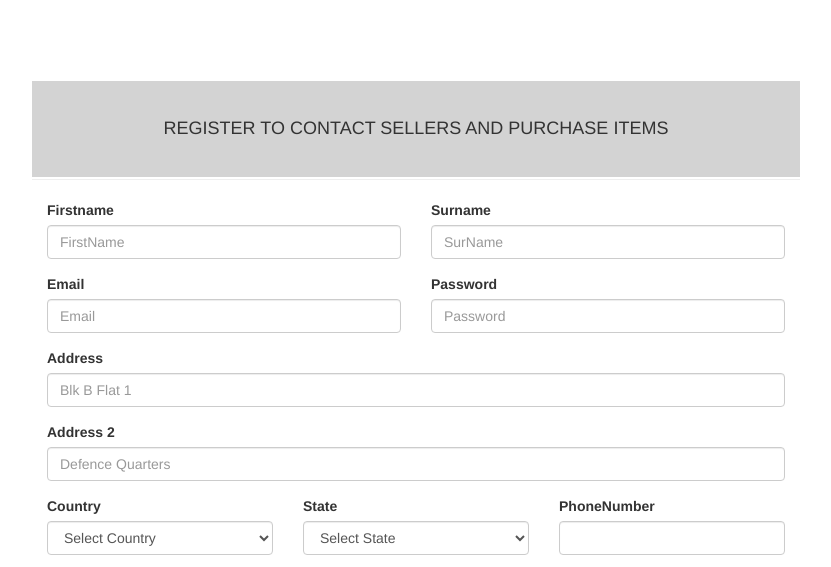
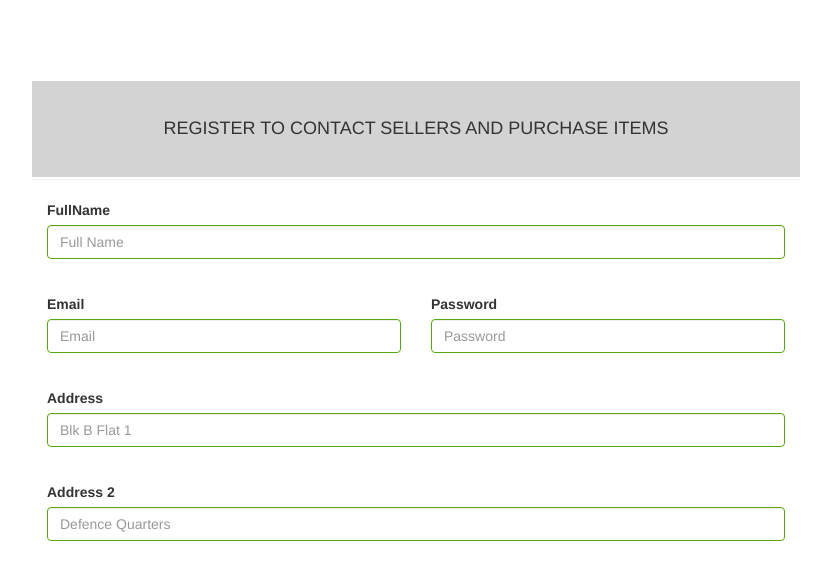
Before and after one commit to Omotola28/Advertisement-Website, a PHP site: page /register.php in a window 1280 px wide. Shown: the part 443-1010 px from the top of the page, without its empty margins (224-1055 px from the left). Run offline with PHP 8.4, Linux system fonts and the light colour scheme; data that the repository does not hold is empty; some libraries are stand-ins or nearby versions.

Commit message:
improving constraints for user input in the form register

```diff
--- a/Models/CustomerData.php
+++ b/Models/CustomerData.php
@@ -24,8 +24,8 @@ class CustomerData
     public function insertIntoDB()
     {
         if (isset($_POST['register'])) {
-            $first_N = $_POST['firstName'];
-            $last_N = $_POST['surName'];
+            $full_N = $_POST['fullName'];
+            #$last_N = $_POST['surName'];
             $email = $_POST['email'];
             $password = password_hash($_POST['password'], PASSWORD_BCRYPT);
             $hash = md5(rand(0, 1000));
@@ -53,7 +53,7 @@ class CustomerData
                 if($captcha != $_SESSION['captcha'])
                     $_SESSION['message'] = "Captcha text entered wrong";
                 else {
-                    $sqlQuery1 = "INSERT INTO users (firstName,surName,email, password,hash, phonenumber) VALUES ('$first_N','$last_N','$email',
+                    $sqlQuery1 = "INSERT INTO users (fullName,email, password,hash, phonenumber) VALUES ('$full_N','$email',
                         '$password','$hash','$phoneNo')";
                     $statement = $this->_dbConnection->prepare($sqlQuery1); // prepare a PDO statement
                     $statement->execute(); // execute the PDO statement
@@ -93,14 +93,14 @@ class CustomerData
                 $user = $result->fetch(PDO::FETCH_ASSOC);
                 if (password_verify($_POST['inputPwd'], $user['password']) ) {
                     if($user['userRole']=== 'admin-false'){
-                        $_SESSION['firstName'] = $user['firstName'];
+                        $_SESSION['fullName'] = $user['fullName'];
                         $_SESSION['email'] = $user['email'];
                         $_SESSION['user_id'] = $user['usersID'];
                         $_SESSION['logged_in'] = true;
                         header("location: index.php");
                         exit();
                     }else{
-                        $_SESSION['firstName'] = $user['firstName'];
+                        $_SESSION['fullName'] = $user['fullName'];
                         $_SESSION['email'] = $user['email'];
                         $_SESSION['user_id'] = $user['usersID'];
                         $_SESSION['logged_in'] = true;
@@ -145,8 +145,8 @@ class CustomerData
      * @param $userID used to update specific user information in the database
      */
     public function updateInfo($userID){
-            $fname = $_POST['firstName'];
-            $lname = $_POST['surName'];
+            $fname = $_POST['fullName'];
+            #$lname = $_POST['surName'];
             $email = $_POST['email'];
             $password = password_hash($_POST['password'], PASSWORD_BCRYPT);
             $hash = md5(rand(0, 1000));
@@ -157,7 +157,7 @@ class CustomerData
             $state = $_POST['state'];
 
 
-            $sql = "update users, address set firstName = '$fname',surName = '$lname', email = '$email',password ='$password',
+            $sql = "update users, address set fullName = '$fname', email = '$email',password ='$password',
                     hash = '$hash', phonenumber ='$number', addressLine1 = '$addressL1', addressLine2 = '$addressL2',
                     country = '$country', state = '$state' where users.usersID = $userID and address.userID = $userID";
             $result = $this->_dbConnection->query($sql);
--- a/Models/ExtractProductData.php
+++ b/Models/ExtractProductData.php
@@ -37,7 +37,7 @@ class ExtractProductData
 
 
             $sqlQuery = "SELECT DISTINCT  productsID,category, productTitle, productDes, currency, price,
-                          productCol,productSize,productImg,publishDate,products.sellerID,firstName,surName,email,phonenumber,country, state FROM products, users, address ";
+                          productCol,productSize,productImg,publishDate,products.sellerID,fullName,surName,email,phonenumber,country, state FROM products, users, address ";
             $condition = []; //create a an array of conditions to be added to search query
 
             if($category != ""){
@@ -73,7 +73,7 @@ class ExtractProductData
         }else{
             //query that runs if the search bar is not being used
             $sqlQuery = 'SELECT DISTINCT productsID,category, productTitle, productDes, currency, price,
-             productCol,productSize,productImg,publishDate,products.sellerID,firstName,surName,email,phonenumber,country, state FROM products, users, address WHERE
+             productCol,productSize,productImg,publishDate,products.sellerID,fullName,surName,email,phonenumber,country, state FROM products, users, address WHERE
              (products.sellerID = users.usersID) AND (users.usersID = address.userID)ORDER BY products.productsID ASC';
         }
         return $sqlQuery;
--- a/Models/itemData.php
+++ b/Models/itemData.php
@@ -43,7 +43,7 @@ class itemData
     public function specificItem($item){
 
         $query = "SELECT productsID,category, productTitle, productDes, currency, price,
-             productCol,productSize,productImg,publishDate,products.sellerID,firstName,surName,email,phonenumber,country, state
+             productCol,productSize,productImg,publishDate,products.sellerID,fullName,surName,email,phonenumber,country, state
               FROM products,users,address WHERE users.usersID = address.userID and products.sellerID = users.usersID AND productsID = $item";
 
         $result = $this->_dbConnection->query($query);
--- a/Views/login.phtml
+++ b/Views/login.phtml
@@ -1,6 +1,6 @@
 <?php require('template/header.phtml') ?>
 <?php if (isset($_SESSION['message'])) : ?>
-    <div class="bg-success lead text-center"><?php  echo $_SESSION['message'];
+    <div id="errorM" class="bg-success lead text-center"><?php  echo $_SESSION['message'];
         unset($_SESSION['message']) ?></div>
 <?php endif; ?>
 
--- a/Views/register.phtml
+++ b/Views/register.phtml
@@ -10,16 +10,24 @@
         <hr>
          <?php if(isset($_SESSION['register'])){extract($_SESSION['register']);} ?>
          <div class="form-row">
-             <div class="form-group col-md-6" id="firstName-div">
-                 <label for="name">Firstname</label>
-                 <input type="text" name="firstName" id="name"
-                        value="<?php if(isset($_SESSION['register'])){extract($_SESSION['register']); echo $firstName;}?>" class ="form-control"  placeholder="FirstName">
+             <div class="form-group col-md-12" id="fullName-div">
+                 <label for="name">FullName</label>
+                 <input type="text" name="fullName" id="name" minlength="3"
+                        value="<?php if(isset($_SESSION['register'])){extract($_SESSION['register']); echo $fullName;}?>" class ="form-control"  placeholder="Full Name">
+                 <ul class="formConstraint">
+                     <li>Must be at least 3 characters long</li>
+                     <li>Must only contain letters, no numbers or special characters.</li>
+                 </ul>
              </div>
-             <div class="form-group col-md-6"  id="surName-div">
+             <!--<div class="form-group col-md-6"  id="surName-div">
                  <label for="surName">Surname</label>
                  <input type="text" name="surName" id="surName"
                         value="<?php if(isset($_SESSION['register'])){extract($_SESSION['register']); echo $surName;}?>" class="form-control"  placeholder="SurName">
-             </div>
+                 <ul class="formConstraint">
+                     <li>Must be at least 3 characters long</li>
+                     <li>Must only contain letters, no numbers or special characters.</li>
+                 </ul>
+             </div>-->
          </div>
         <div class="form-row">
             <div class="form-group col-md-6" id="email-div">
@@ -29,20 +37,33 @@
             </div>
             <div class="form-group col-md-6"  id="password-div">
                 <label for="password">Password</label>
-                <input type="Password" name= "password" id="password"
+                <input type="Password" name= "password" id="password" minlength="6" maxlength="20"
                        value="<?php if(isset($_SESSION['register'])){extract($_SESSION['register']); echo $password;}?>" class="form-control"  placeholder="Password">
+                <ul class="formConstraint">
+                    <li>Must be at least 6 characters long (max 20 characters)</li>
+                    <li>Must contain at least 1 number</li>
+                    <li>Must contain at least 1 special character e.g (@,!)</li>
+                    <li>Must contain at least 1 lowercase and 1 uppercase</li>
+                </ul>
             </div>
         </div>
         <div class="form-row">
             <div class="form-group col-md-12"  id="address1-div">
-                    <label for="inputAddress1">Address</label>
-                    <input type="Text" name ="addressLine1" id="inputAddress1"
+                <label for="inputAddress1">Address</label>
+                <input type="Text" name ="addressLine1" id="inputAddress1"
                            value="<?php if(isset($_SESSION['register'])){extract($_SESSION['register']); echo $addressLine1;}?>" class="form-control"  placeholder="Blk B Flat 1">
+                <ul class="formConstraint">
+                    <li>Must only contain letters, or numbers no special characters.</li>
+                </ul>
+
             </div>
             <div class="form-group col-md-12"  id="address2-div">
-                    <label for="inputAddress2">Address 2</label>
-                    <input type="Text" name ="addressLine2"  id="inputAddress2"
+                <label for="inputAddress2">Address 2</label>
+                <input type="Text" name ="addressLine2"  id="inputAddress2"
                            value="<?php if(isset($_SESSION['register'])){extract($_SESSION['register']); echo $addressLine2;}?>" class="form-control"placeholder="Defence Quarters">
+                <ul class="formConstraint">
+                    <li>Must only contain letters, or numbers no special characters.</li>
+                </ul>
             </div>
         </div>
         <div class="form-row"">
@@ -64,8 +85,11 @@
             </div>
             <div class="form-group col-md-4" id="number-div">
                 <label for="phoneNumber">PhoneNumber</label>
-                <input type="text" id="phoneNumber"
+                <input type="text" id="phoneNumber" maxlength="15" minlength="10"
                        value="<?php if(isset($_SESSION['register'])){extract($_SESSION['register']); echo $phoneNumber;}?>" name="phoneNumber" class="form-control">
+                <ul class="formConstraint">
+                    <li>Must only contain numbers with max length of 15 digits.</li>
+                </ul>
             </div>
         </div>
         <div class="form-group col-md-12">
--- a/Views/template/header.phtml
+++ b/Views/template/header.phtml
@@ -36,13 +36,13 @@
                         <?php
                         if(isset($_SESSION["logged_in"]) && $_SESSION["logged_in"] == true ){
                             if(isset($_SESSION["userRole"]) && $_SESSION['userRole'] === "admin-true"){
-                                echo "<li><div id='userName'>Hi ".$_SESSION['firstName']."</div></li>
+                                echo "<li><div id='userName'>Hi ".$_SESSION['fullName']."</div></li>
                                         <li><a href='listing.php'>Listings</a></li>
                                         <li><a href='admin.php'>Admin Panel</a></li>
                                        <li><a href='index.php?action=logout'>Logout</a></li>";
 
                             }else{
-                                echo "<li><div id='userName'>Hi ".$_SESSION['firstName']."</div></li>
+                                echo "<li><div id='userName'>Hi ".$_SESSION['fullName']."</div></li>
                                 <li class='active'><a href='index.php'>Home</a></li>
                                 <li><a href='listing.php'>Listings</a></li>
                                 <li><a href='userAccount.php'>My Account</a></li>
--- a/Views/userAccount.phtml
+++ b/Views/userAccount.phtml
@@ -7,7 +7,7 @@
 <div class="container">
     <div class="row">
         <div id="welcomeMessage" class="col-md-12">
-            <h4>Hello <?php echo $_SESSION['firstName']?></h4>
+            <h4>Hello <?php echo $_SESSION['fullName']?></h4>
             <p>Welcome to your MallFromAfrica Account</p>
             <p>Here you can update your account details and take action on items added to your watchlist</p>
         </div>
@@ -42,7 +42,7 @@
                             <div class="watchListInfo">
                                 <h4>Contact AD Owner</h4>
                                 <ul>
-                                    <li><b>Seller Name:</b> <?php echo $values["firstName"] ." ". $values["surName"]; ?></li>
+                                    <li><b>Seller Name:</b> <?php echo $values["fullName"]; ?></li>
                                     <li><b>Seller Email:</b><?php echo $values["email"]; ?></li>
                                     <li><b>Seller Phonenumber: </b><?php echo $values["phonenumber"]; ?></li>
                                 </ul>
@@ -228,7 +228,7 @@
                             <?php foreach($view->info as $keys => $values) { ?>
                             <div class="card userInfo">
                                 <img class="img-responsive" src="images/profile.jpg" alt="userImg" style="width:100%">
-                                <h1><?php echo $values['firstName']." ".$values['surName']?></h1>
+                                <h1><?php echo $values['fullName']?></h1>
                                 <p class="title"><?php echo $values['email']?></p>
                                 <p><?php echo $values['phonenumber']?></p>
                                 <address id="userAddress">
--- a/css/my-style.css
+++ b/css/my-style.css
@@ -176,6 +176,52 @@ address{
     margin-bottom: -1em;
     text-align: center;
 }
+
+.formConstraint{
+    font-size: 0.8em;
+    font-style: italic;
+    color: gray;
+    list-style-position: inside;
+    text-align: left;
+    max-width: 500px;
+    padding: 0;
+    margin: 10px auto;
+    font-weight: bold;
+
+}
+
+.formConstraint li.invalid{
+    color: #e71616;
+}
+
+.formConstraint li.valid{
+    color: #58a90e;
+}
+
+input:not([type="submit"]):valid{
+    border-color: #58a90e;
+}
+
+/***Transitions constraints box in and out when user hovers or focuses***/
+
+input:not([type="submit"]) + .formConstraint {
+    overflow: hidden;
+    max-height: 0;
+    transition: max-height 1s ease-out;
+}
+
+input:not([type="submit"]):hover + .formConstraint,
+input:not([type="submit"]):focus + .formConstraint,
+input:not([type="submit"]):active + .formConstraint {
+    max-height: 1000px; /* any large number (bigger then the .input-requirements list) */
+    transition: max-height 1s ease-in;
+}
+
+.formConstraint li.valid:after {
+    display: inline-block;
+    padding-left: 10px;
+    content: "\2713";
+}
 /**ends here**/
 
 /**LOGIN PAGE STARTS HERE **/
@@ -188,6 +234,15 @@ address{
     font-size: 1.5em;
     padding-left: 10px;
 }
+#errorM{
+    position: relative;
+    top: 6em;
+    width: 60%;
+    margin: auto;
+    background-color: #bd1d1d;
+    color: ghostwhite;
+}
+
 /**LOGIN AGE ENDS HERE **/
 
 /*Listing page starts here **/
```
Also changed, not shown: Views/aboutListing.phtml (+0 -39 lines), css/contributor.css (deleted, +0 -183 lines), js/ValidateForm.js (added).
